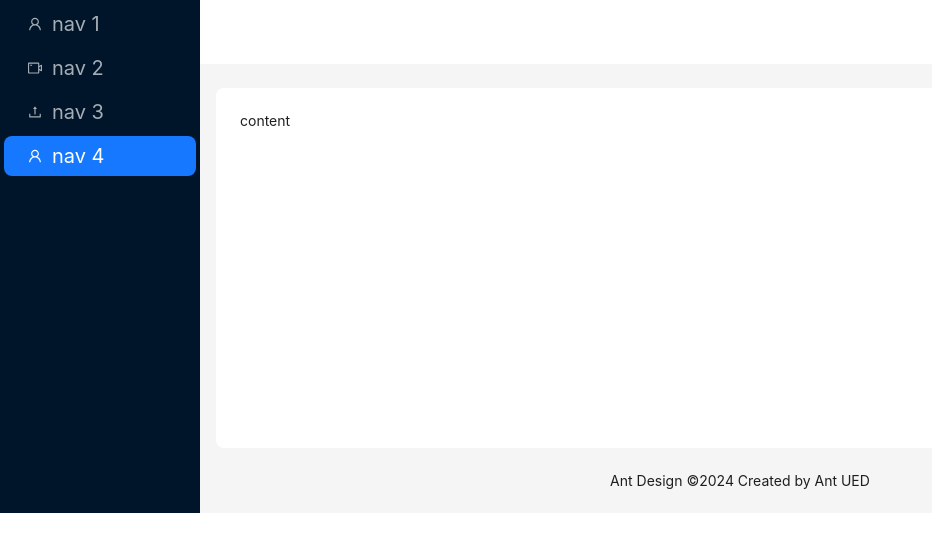
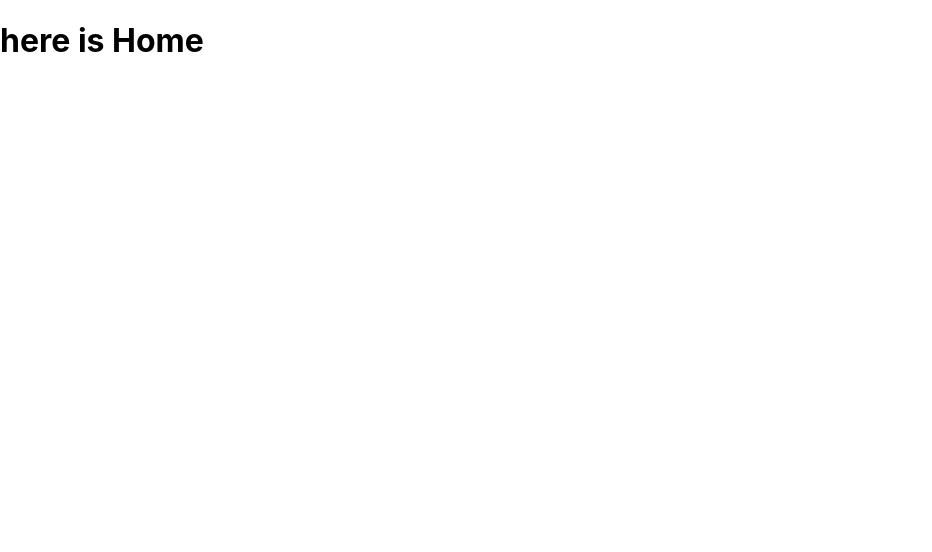
Before and after one commit to nohvenell2/learnant1, a React (Create React App) app: page / in a window 1280 px wide. Shown: the top 552 px of the page, without its empty margins (0-932 px from the left). Built offline with nearby package versions, Linux system fonts and the light colour scheme.

Commit message:
route assets2

```diff
--- a/src/App.js
+++ b/src/App.js
@@ -1,65 +1,10 @@
 import React from 'react';
-import { UploadOutlined, UserOutlined, VideoCameraOutlined } from '@ant-design/icons';
-import { Layout, Menu, theme } from 'antd';
-const { Header, Content, Footer, Sider } = Layout;
-const items = [UserOutlined, VideoCameraOutlined, UploadOutlined, UserOutlined].map(
-  (icon, index) => ({
-    key: String(index + 1),
-    icon: React.createElement(icon),
-    label: `nav ${index + 1}`,
-  }),
-);
-const App = () => {
-  const {
-    token: { colorBgContainer, borderRadiusLG },
-  } = theme.useToken();
+import AppRouter from './routes/AppRouter';
+const App=()=>{
   return (
-    <Layout>
-      <Sider
-        breakpoint="lg"
-        collapsedWidth="0"
-        onBreakpoint={(broken) => {
-          console.log(broken);
-        }}
-        onCollapse={(collapsed, type) => {
-          console.log(collapsed, type);
-        }}
-      >
-        <div className="demo-logo-vertical" />
-        <Menu style = {{fontSize: '20px'}} theme="dark" mode="inline" defaultSelectedKeys={['4']} items={items} />
-      </Sider>
-      <Layout>
-        <Header
-          style={{
-            padding: 0,
-            background: colorBgContainer,
-          }}
-        />
-        <Content
-          style={{
-            margin: '24px 16px 0',
-          }}
-        >
-          <div
-            style={{
-              padding: 24,
-              minHeight: 360,
-              background: colorBgContainer,
-              borderRadius: borderRadiusLG,
-            }}
-          >
-            content
-          </div>
-        </Content>
-        <Footer
-          style={{
-            textAlign: 'center',
-          }}
-        >
-          Ant Design ©{new Date().getFullYear()} Created by Ant UED
-        </Footer>
-      </Layout>
-    </Layout>
-  );
-};
+    <div>
+      <AppRouter />
+    </div>
+  )
+}
 export default App;
--- a/src/pages/Home.js
+++ b/src/pages/Home.js
@@ -1,5 +1,4 @@
 import React from "react";
-
 function Home(){
     return <h1>here is Home</h1>
 }
--- /dev/null
+++ b/src/pages/NotFound.js
@@ -0,0 +1,5 @@
+import React from "react";
+const NotFound=()=>{
+    return <h1>Not Found</h1>
+}
+export default NotFound;
--- a/src/routes/AppRouter.js
+++ b/src/routes/AppRouter.js
@@ -1,26 +1,28 @@
 import React from 'react';
-import { BrowserRouter as Router, Route, Switch } from 'react-router-dom';
+import { BrowserRouter as Router, Route, Routes } from 'react-router-dom';
 import Home from '../pages/Home';
-import About from '../pages/About';
-import skAsset1 from '../pages/SK/Asset1';
-import skAsset2 from '../pages/SK/Asset2';
-import dkAsset1 from '../pages/DS/Asset1';
-import dkAsset2 from '../pages/DK/Asset2';
+//import About from '../pages/About';
+import SkAsset1 from '../pages/SK/Asset1';
+import SkAsset2 from '../pages/SK/Asset2';
+import DkAsset1 from '../pages/DK/Asset1';
+import DkAsset2 from '../pages/DK/Asset2';
+import NotFound from '../pages/NotFound';
 
 const AppRouter = () => {
   return (
     <Router>
-      <Switch>
-        <Route exact path="/" component={Home} />
+      <Routes>
+        <Route exact path="/" element={<Home />} />
         {/*About
           <Route path="/about" component={About} />
         */}
         {/* Assets */}
-        <Route path="/SK/Asset1" component={skAsset1} />
-        <Route path="/SK/Asset2" component={skAsset2} />
-        <Route path="/DK/Asset1" component={dkAsset1} />
-        <Route path="/DK/Asset2" component={dkAsset2} />
-      </Switch>
+        <Route path="/SK/Asset1" element={<SkAsset1 />} />
+        <Route path="/SK/Asset2" element={<SkAsset2 />} />
+        <Route path="/DK/Asset1" element={<DkAsset1 />} />
+        <Route path="/DK/Asset2" element={<DkAsset2 />} />
+        <Route path="/*" element={<NotFound />} />
+      </Routes>
     </Router>
   );
 };
```
